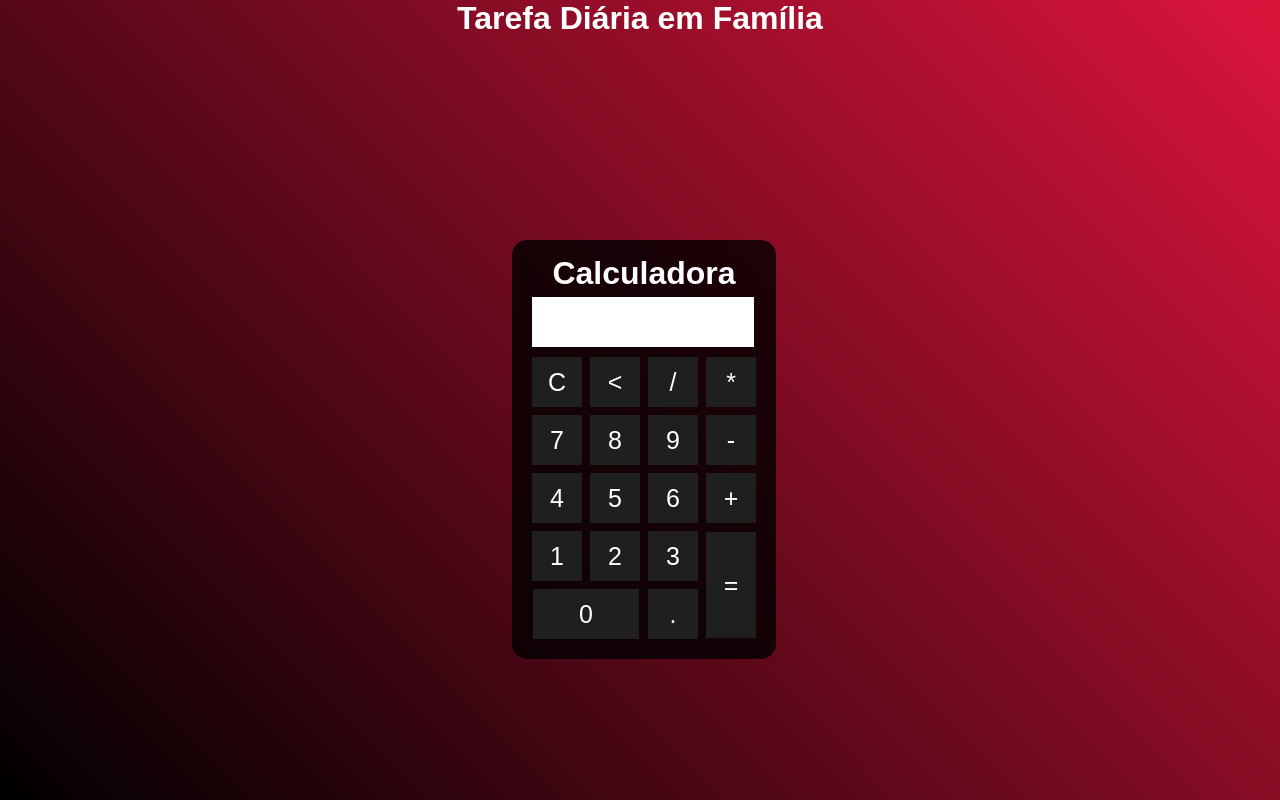
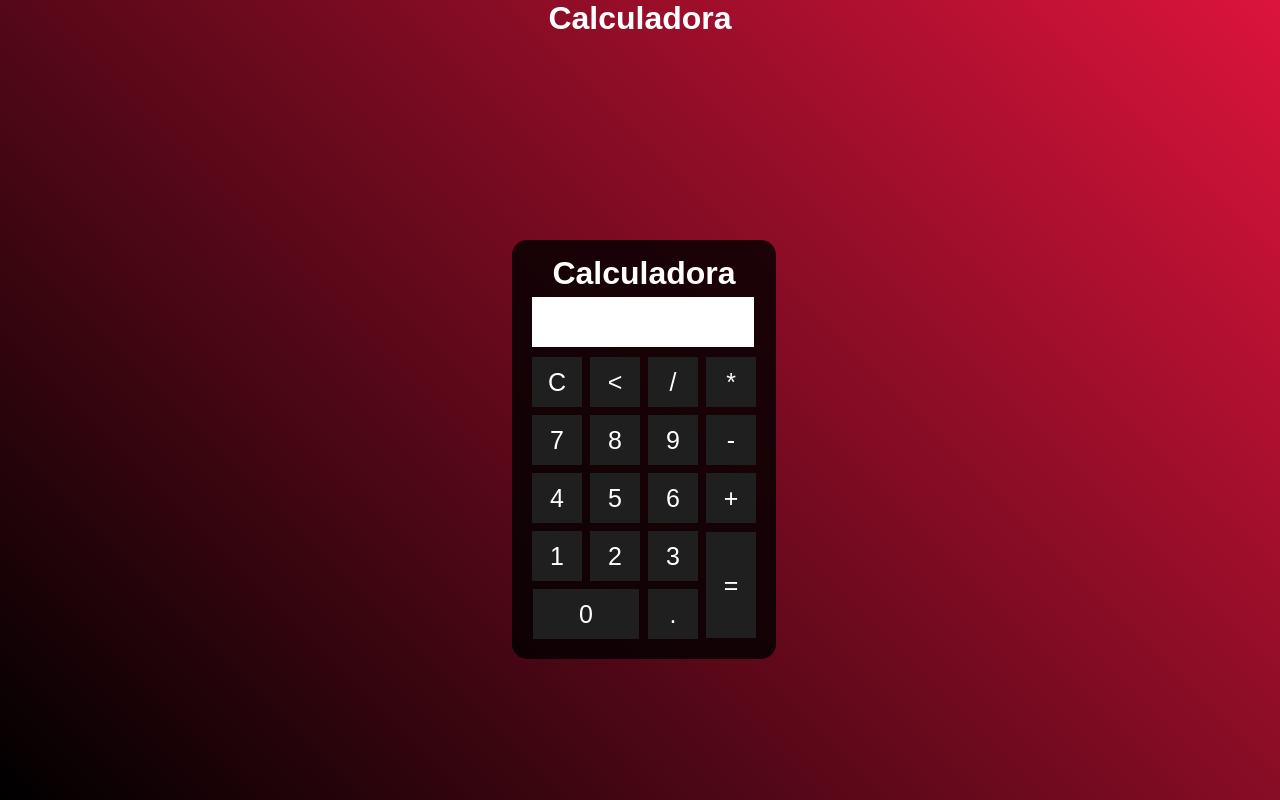
Before and after one commit to shemaciel/projeto-agua, a plain HTML site: page calculadora.html in a window 1280 px wide. Drawn offline with Linux system fonts and the light colour scheme.

Commit message:
ajuste
mudei o nome

```diff
--- a/calculadora.html
+++ b/calculadora.html
@@ -5,7 +5,7 @@
     <meta http-equiv="X-UA-Compatible" content="IE=edge">
     <meta name="viewport" content="width=device-width, initial-scale=1.0">
     <link rel="shortcut icon" href="imagens/icon.png" type="image/x-icon">
-    <title>Calculadora de tarefas</title>
+    <title>Calculadora</title>
     <style>
       *{
         margin: 0;
@@ -55,7 +55,7 @@
 </head>
 <body>
 <div class="fundo" > <!--Aqui dentro vai dicar doto conteudo-->
-   <h1>Tarefa Diária em Família</h1>
+   <h1>Calculadora</h1>
   <div  class="calculadora">
    <h1>Calculadora</h1>
    <p id="resultado"></p>
```
